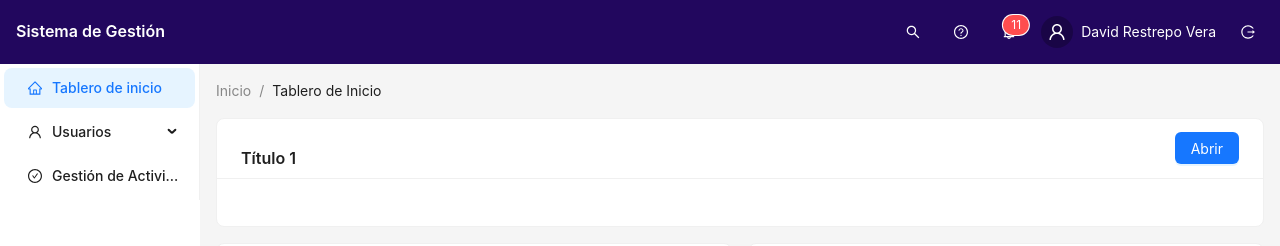
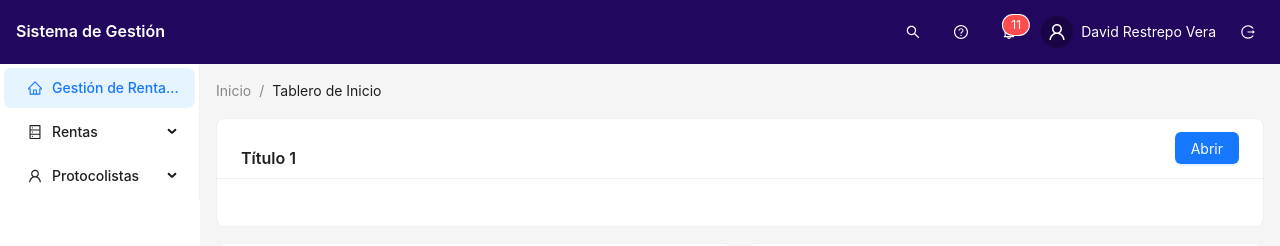
Before and after one commit to Davidvera27/notaria15tsx, a React (Vite) app: page /home in a window 1280 px wide. Shown: the top 246 px of the page. Built offline with nearby package versions, Linux system fonts and the light colour scheme.

Commit message:
Update Sidebar.tsx

```diff
--- a/src/components/Sidebar/Sidebar.tsx
+++ b/src/components/Sidebar/Sidebar.tsx
@@ -1,26 +1,30 @@
 import {
   HomeOutlined,
+  DatabaseOutlined,
   UserOutlined,
-  CheckCircleOutlined,
 } from "@ant-design/icons";
 import { Menu } from "antd";
 
 const menuItems = [
-  { key: "1", icon: <HomeOutlined />, label: <a href="/home">Tablero de inicio</a> },
+  { key: "1", icon: <HomeOutlined />, label: <a href="/home">Gestión de Rentas (Inicio)</a> },
   {
     key: "2",
-    icon: <UserOutlined />,
-    label: "Usuarios",
+    icon: <DatabaseOutlined />,
+    label: "Rentas",
     children: [
-      { key: "2.1", label: <a href="/new-user">Nuevo Usuario</a> },
-      { key: "2.2", label: "Nuevo Reporte Clínico" },
-      { key: "2.3", label: <a href="/userlist">Lista de Usiarios</a> },
+      { key: "2.1", label: <a href="/CaseRentsForm">Radicados de Rentas</a> },
+      { key: "2.2", label: <a href="/caseRentsFinished">Casos Finalizados</a> },
     ],
   },
   {
     key: "3",
-    icon: <CheckCircleOutlined />,
-    label: "Gestión de Actividades",
+    icon: <UserOutlined />,
+    label: "Protocolistas",
+    children: [
+      { key: "3.1", label: <a href="/protocolist">Lista de Protocolistas</a> },
+      { key: "3.2", label: "Campo disponible" },
+      { key: "3.3", label: "Campo disponible" },
+    ],
   },
 ];
 
```
